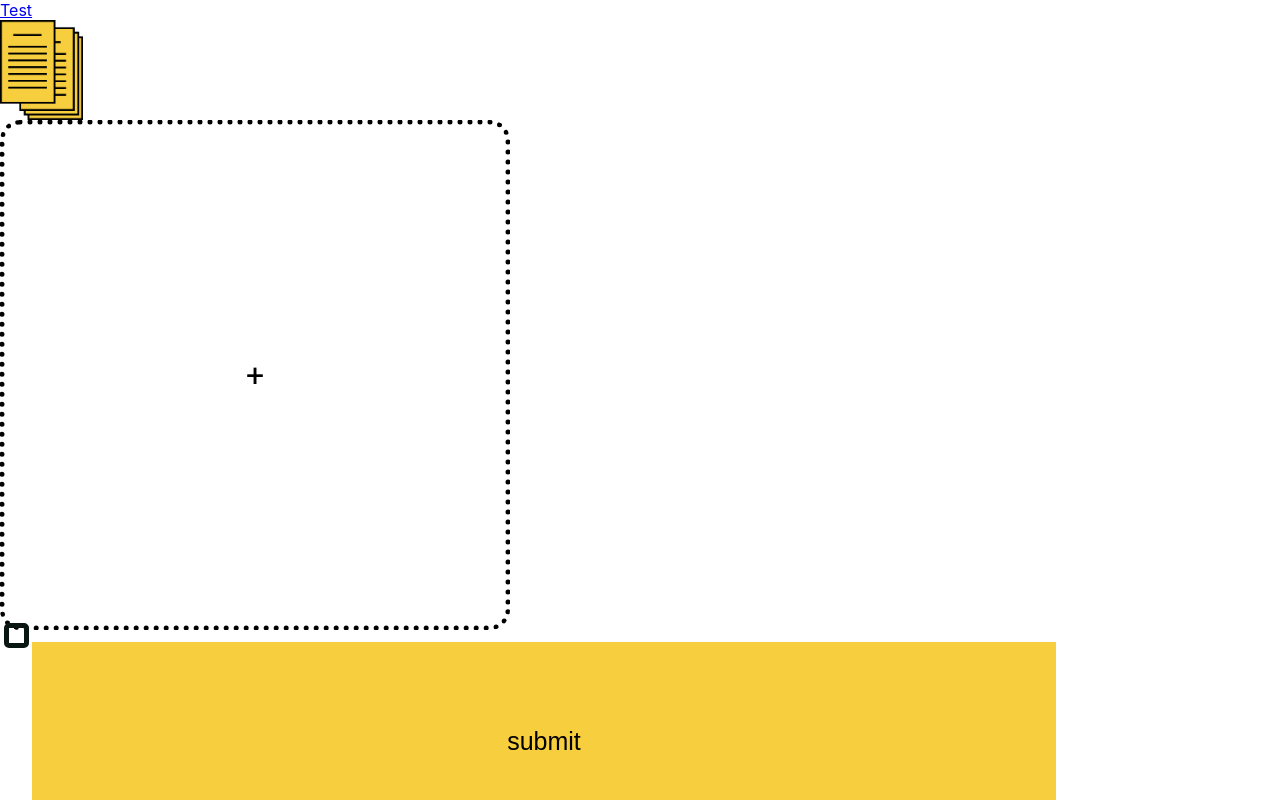
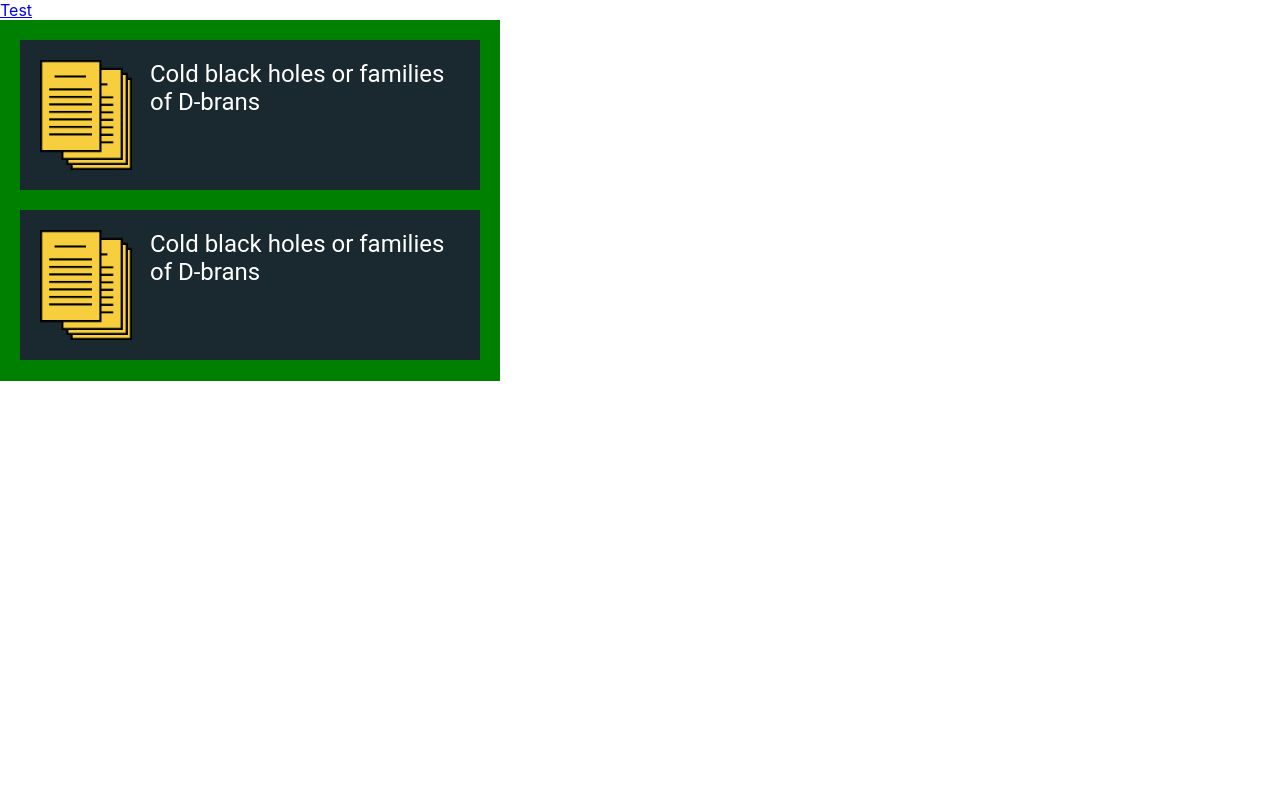
Before and after one commit to devteamepic/frontend, a React (Create React App) app: page /test in a window 1280 px wide. Shown: the top 800 px of the page. Built offline with nearby package versions, Linux system fonts and the light colour scheme.

Commit message:
started file items

```diff
--- /dev/null
+++ b/src/components/core/molecules/FileItem/FileItem.js
@@ -0,0 +1,28 @@
+import React from 'react'
+import FileItemStyled from '../../../styled/molecules/fileItemStyled'
+import colorScheme from '../../../../misc/colorScheme'
+import Icon from '../../atoms/Icon/Icon'
+import Text from '../../atoms/Text/Text'
+
+const FileItem = () => {
+    return (
+        <FileItemStyled
+          colorScheme = { colorScheme }
+        >
+          <Icon
+            heightParam = '110px'
+            widthParam = '110px'
+            icon = 'file'
+          />
+          <div>
+            <Text
+              size = 'medium'
+            >
+              Cold black holes or families of D-brans
+            </Text>
+          </div>
+        </FileItemStyled>
+    )
+}
+
+export default FileItem
--- a/src/components/core/test.js
+++ b/src/components/core/test.js
@@ -1,11 +1,7 @@
 import React, { useState, useEffect } from 'react'
 import { connect } from 'react-redux'
 import '../../App.css'
-import DragAndDrop from '../core/atoms/DragAndDrop/DragAndDrop'
-import Input from '../core/atoms/Input/Input'
-import Text from '../core/atoms/Text/Text'
-import Icon from '../core/atoms/Icon/Icon'
-import { concernTrigger } from '../../redux/actions/concernAction'
+import FileItem from '../core/molecules/FileItem/FileItem'
 
 const Test = ({ files, concern, ...props }) => {
   const [file, setFile] = useState(files)
@@ -16,31 +12,10 @@ const Test = ({ files, concern, ...props }) => {
 
     return (
         <div id='test'>
-          <Icon
-            icon = 'file'
-            heightParam = '100px'
-            widthParam = '100px'
-          />
-          <div style={{ height: '500px', width: '500px' }}>
-            <DragAndDrop
-              height = { '500px' }
-            />
-          </div>
-          <Text
-            size = 'large'
-          >
-            { file.length !== 0 && file[0].name }
-          </Text>
-          <Input
-            type = 'checkbox'
-            callback = { value => concernTrigger() }
-          />
-          <Input
-            type = 'submit'
-            text = 'submit'
-            disabled = { concern.isConcerned }
-            callback = { value => console.log('asdf') }
-          />
+          <ul style={{ listStyleType: 'none', width: '500px', backgroundColor: 'green', margin: '0', padding: '20px 0 1px 0', boxSizing: 'border-box' }}>
+            <FileItem/>
+            <FileItem/>
+          </ul>
         </div>
     )
 }
--- /dev/null
+++ b/src/components/styled/molecules/fileItemStyled.js
@@ -0,0 +1,14 @@
+import styled from 'styled-components'
+
+const FileItemStyled = styled.li`
+height: 150px;
+background-color: ${ props => props.colorScheme.denim };
+color: white;
+margin: 0 20px 20px 20px;
+padding: 20px 20px 0 20px;
+box-sizing: border-box;
+display: grid;
+grid-template-columns: 110px auto auto;
+`
+
+export default FileItemStyled
```
